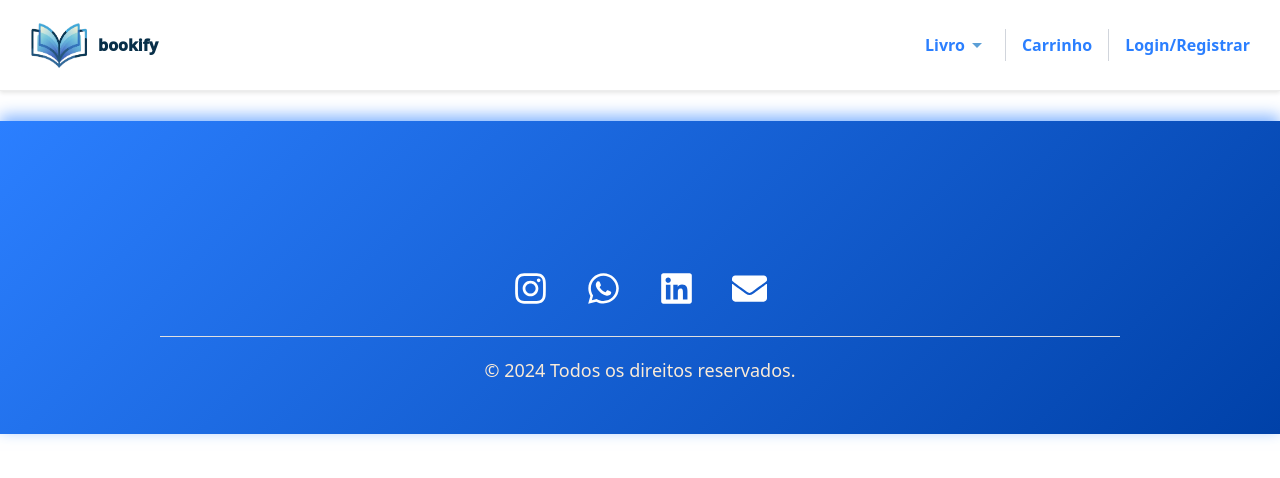
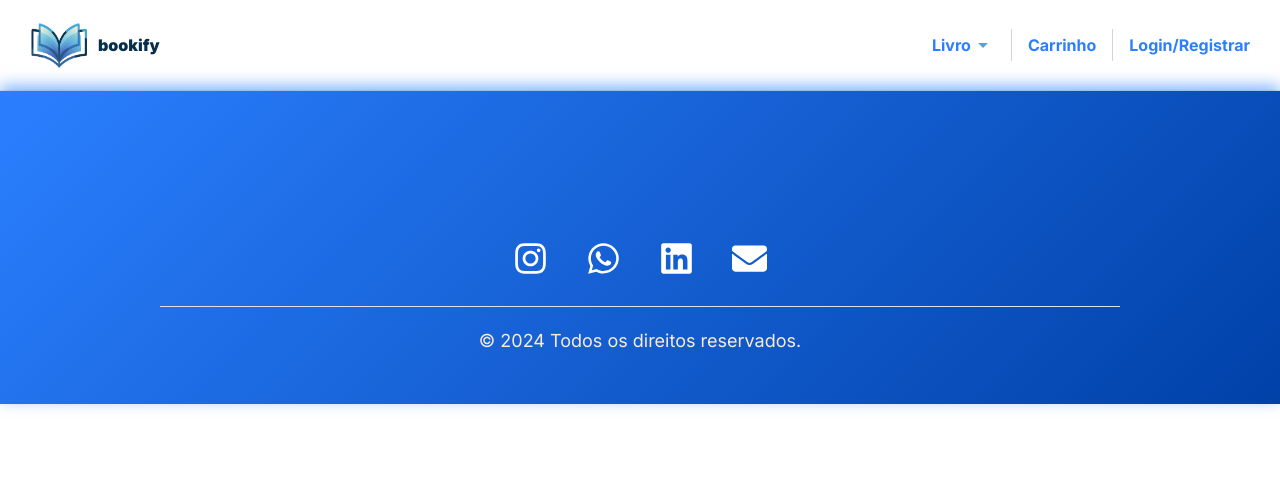
Before and after one commit to josiascta/bookify-frontend, a React (Vite) app: page / in a window 1280 px wide. Shown: the top 478 px of the page. Built offline with nearby package versions, Linux system fonts and the light colour scheme.

Commit message:
Terminando de estilizar.

```diff
--- a/index.html
+++ b/index.html
@@ -1,10 +1,16 @@
-<!doctype html>
+<!DOCTYPE html>
 <html lang="en">
   <head>
     <meta charset="UTF-8" />
     <link rel="icon" type="image/svg+xml" href="/logoImg.png" />
     <meta name="viewport" content="width=device-width, initial-scale=1.0" />
     <title>Bookify</title>
+    <link rel="preconnect" href="https://fonts.googleapis.com" />
+    <link rel="preconnect" href="https://fonts.gstatic.com" crossorigin />
+    <link
+      href="https://fonts.googleapis.com/css2?family=Inter:ital,opsz,wght@0,14..32,100..900;1,14..32,100..900&display=swap"
+      rel="stylesheet"
+    />
   </head>
   <body>
     <div id="root"></div>
--- a/src/components/Footer/styles.module.css
+++ b/src/components/Footer/styles.module.css
@@ -5,7 +5,7 @@
   padding-block: 150px 50px;
   background: linear-gradient(135deg, #2b7fff, #0041a8);
   box-shadow: 0px -5px 15px rgba(43, 127, 255, 0.6); /* Sombra azul */
-  margin-top: 30px;
+
 }
 
 .divIcons{
--- a/src/main.css
+++ b/src/main.css
@@ -1 +1,5 @@
-@import "tailwindcss"
+@import "tailwindcss";
+
+*{
+  font-family: "Inter", serif;
+}
--- a/src/pages/CreateBook.tsx
+++ b/src/pages/CreateBook.tsx
@@ -104,7 +104,7 @@ export function CreateBook() {
   }
 
   return (
-    <div className="flex items-center justify-center min-h-screen">
+    <div className="flex items-center justify-center min-h-screen my-10">
       <div className="max-w-lg w-full p-6 bg-white rounded-lg shadow-md">
         <a href="/" className="text-blue-500 hover:underline mb-4 block">
           Voltar
```
